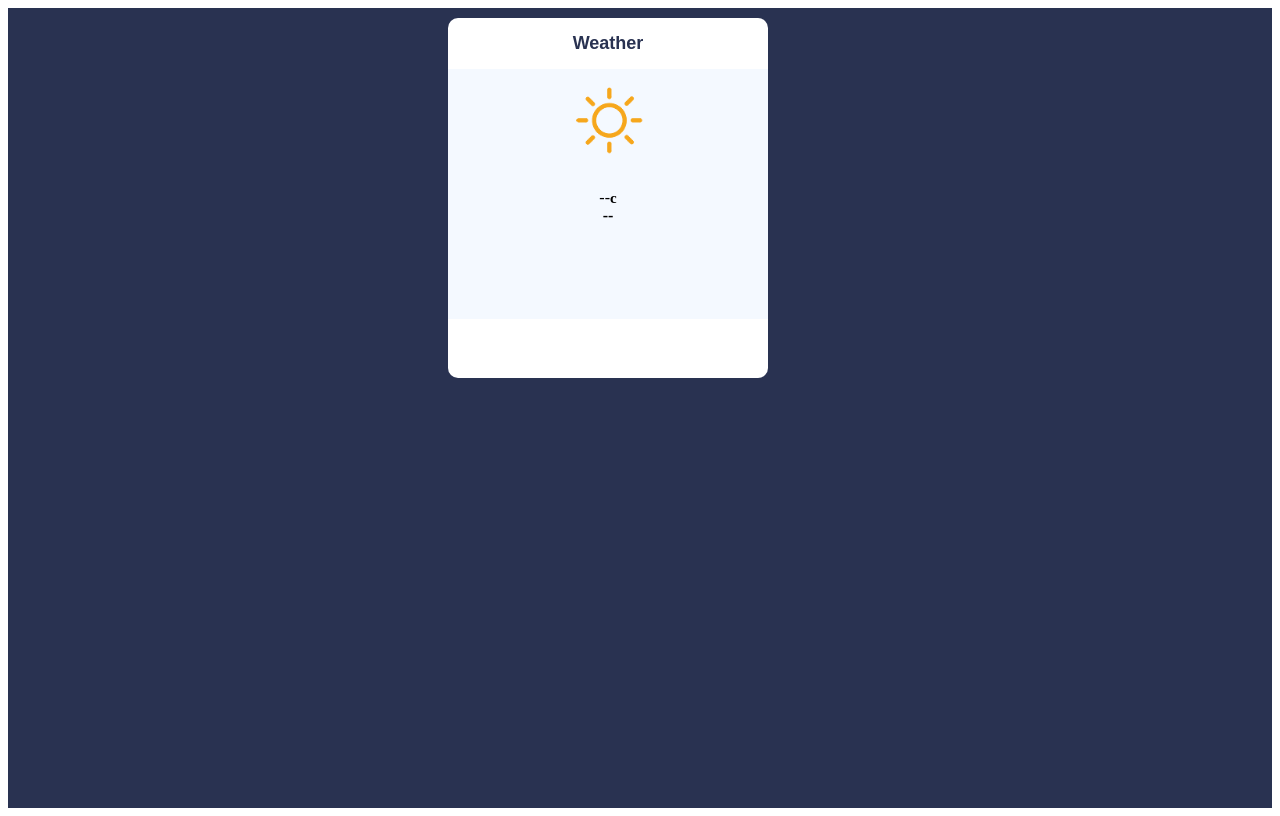
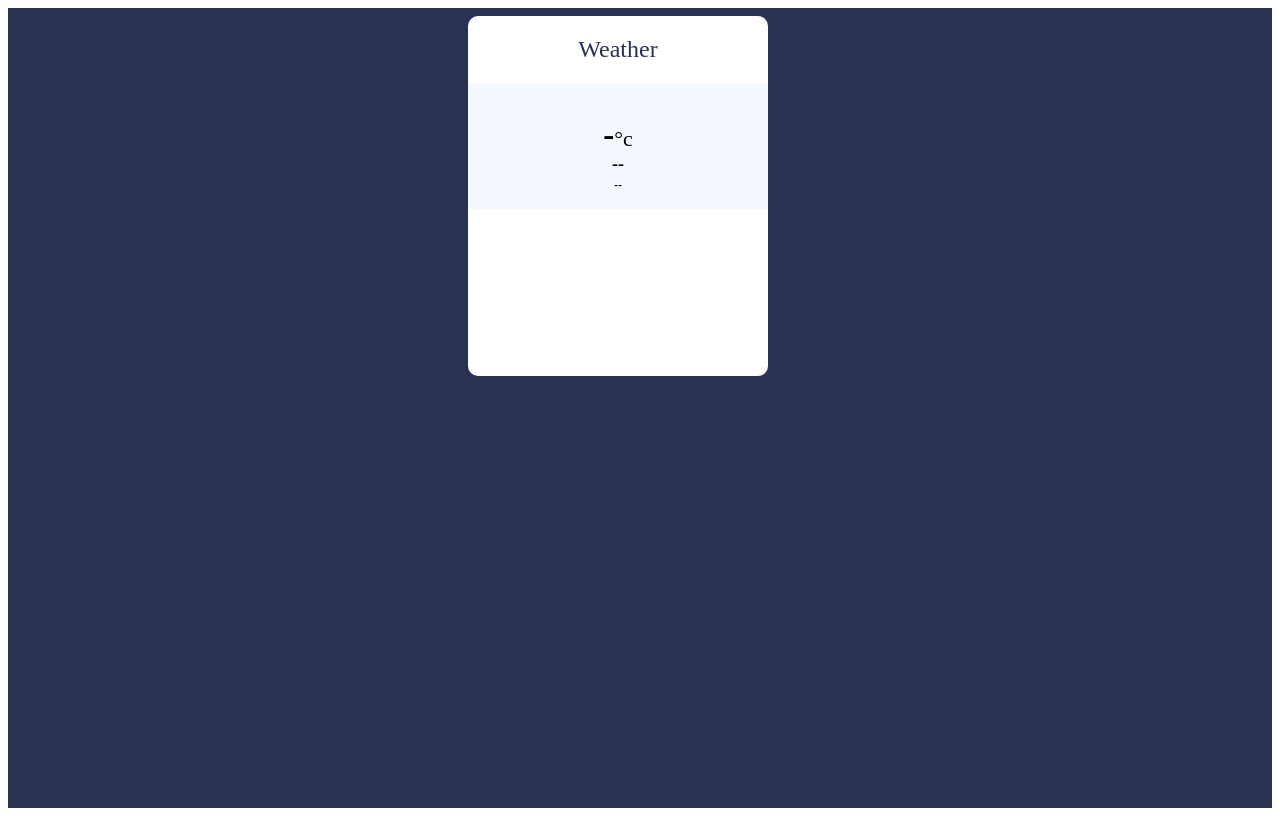
Before and after one commit to mukeshsin/weather, a plain HTML site: page index.html in a window 1280 px wide. Drawn offline with Linux system fonts and the light colour scheme.

Commit message:
completed weather app

```diff
--- a/app.js
+++ b/app.js
@@ -1,34 +1,23 @@
-const iconElement = document.querySelector('.weather.icon');
-const tempElement = document.querySelector('.temperature p');
-const unitElement = document.querySelector('.unit');
-const descElement = document.querySelector('.temperature-description');
-const locationElement = document.querySelector('.location p');
-const notificationElement = document.querySelector('.notification');
-const weather = {};
-weather.temperature = {
-    unit: 'Celsius'
-
-};
-
-const kelvin = 273;
-const key = '82005d27a116c2880c8f0fcb866998a0'
-
-    if (navigator.geolocation) {
-        navigator.geolocation.getCurrentPosition(showPosition);
-    }
+if (navigator.geolocation) {
+    navigator.geolocation.getCurrentPosition(showPosition);
+}
+const KELVIN = 273;
 function showPosition(position) {
-    const lati = + position.coords.latitude;
-    const longi = + position.coords.longitude;
+    const lati = position.coords.latitude;
+    const longi = position.coords.longitude;
     console.log("Latitude: " + lati + ' ' + "Longitude: " + longi);
-
 
     fetch(`https://api.openweathermap.org/data/2.5/weather?lat=${lati}&lon=${longi}&appid=82005d27a116c2880c8f0fcb866998a0`)
         .then((data) => {
             return data.json();
         })
-        then((data)=>{
-            temperature.value=Math.floor(data.main.temp-kelvin);
-            temperature
-
+        .then((data) => {
+            temperature = document.getElementById('temperature-value').innerHTML = data.main.temp;
+            celsius = temperature - KELVIN;
+            decimal = Math.floor(celsius);
+            document.getElementById('temperature-value').innerHTML = decimal;
+            document.getElementById('location').innerHTML = data.name;
+            document.getElementById('img').src = `icons/${data.weather[0].icon}.png`;
+            document.getElementById('temperature-description').innerHTML = data.weather[0].description;
         })
-    }
+}
--- a/index.html
+++ b/index.html
@@ -10,18 +10,17 @@
 
 <body>
     <div class="container">
-        <div class="weather-box">
-            <h2 class="firsthead">Weather</h2>
-            <div class="weathercontainer">
-                <img class="weather-icon" src="icons/01d.png">
-                <p><span class="temperature-value">--</span><span class="unit">c</span><br>
-                    <span class=" temperature-description">--</span><br>
-                    <span class="location"></span>
+        <div class="app-title">
+            <h2>Weather</h2>
+            <div id="weathercontent">
+                <img src="" id="img">
+                <p><span id="temperature-value">-</span><span id="unit">°c</span><br>
+                    <span id="temperature-description">--</span><br>
+                    <span id="location">--</span>
                 </p>
             </div>
         </div>
     </div>
-
     <script src="app.js"></script>
 </body>
 
--- a/style.css
+++ b/style.css
@@ -14,68 +14,52 @@
     height: 100vh;
 }
 
-.weather-box {
-    background-color: #fff;
-    width: 320px;
+.app-title {
+    position: relative;
+    background-color: #ffffff;
+    width: 300px;
     min-height: 360px;
     display: flex;
     flex-direction: column;
     align-items: center;
     position: absolute;
     right: 40%;
-    margin-top: 10px;
+    margin-top: 8px;
     border-radius: 10px;
 }
 
-.firsthead {
-    color: rgb(41, 50, 81);
-    font-family: Arial, Helvetica, sans-serif;
-    font-size: 18px;
+h2 {
+    font-weight: 500;
+    color: #293251;
 }
 
-.notification {
-    background-color: #f8d7f8;
-    display: none;
-}
-
-.notification p {
-    color: #721c24;
-    font-size: 18px;
-    margin: 0;
-    text-align: center;
-    padding: 10px 0;
-}
-
-.weathercontainer {
-    background-color: rgb(244, 249, 255);
-    width: 320px;
-    height: 250px;
-    text-align: center;
-}
-
-.weather-icon {
-    height: 100px;
-}
-
-.temperature {
-    font-size: 20px;
-    font-weight: bold;
+#temperature-value {
+    font-size: 33px;
+    font-weight: 700;
 
 }
 
-.unit {
-    font-size: 15px;
-    font-weight: 600;
+#unit {
+    font-size: 22px;
+    margin-bottom: 20px;
 }
 
-.temperature-description {
+#temperature-description {
     font-weight: 700;
+    font-size: 18px;
 
 
 }
 
-.location {
-    font-size: 10px;
+#location {
+    font-size: 12px;
     font-weight: 500;
 
 }
+
+#weathercontent {
+    background-color: #F4F9FF;
+    width: 100%;
+    text-align: center;
+    margin-bottom: 10px;
+}
```
